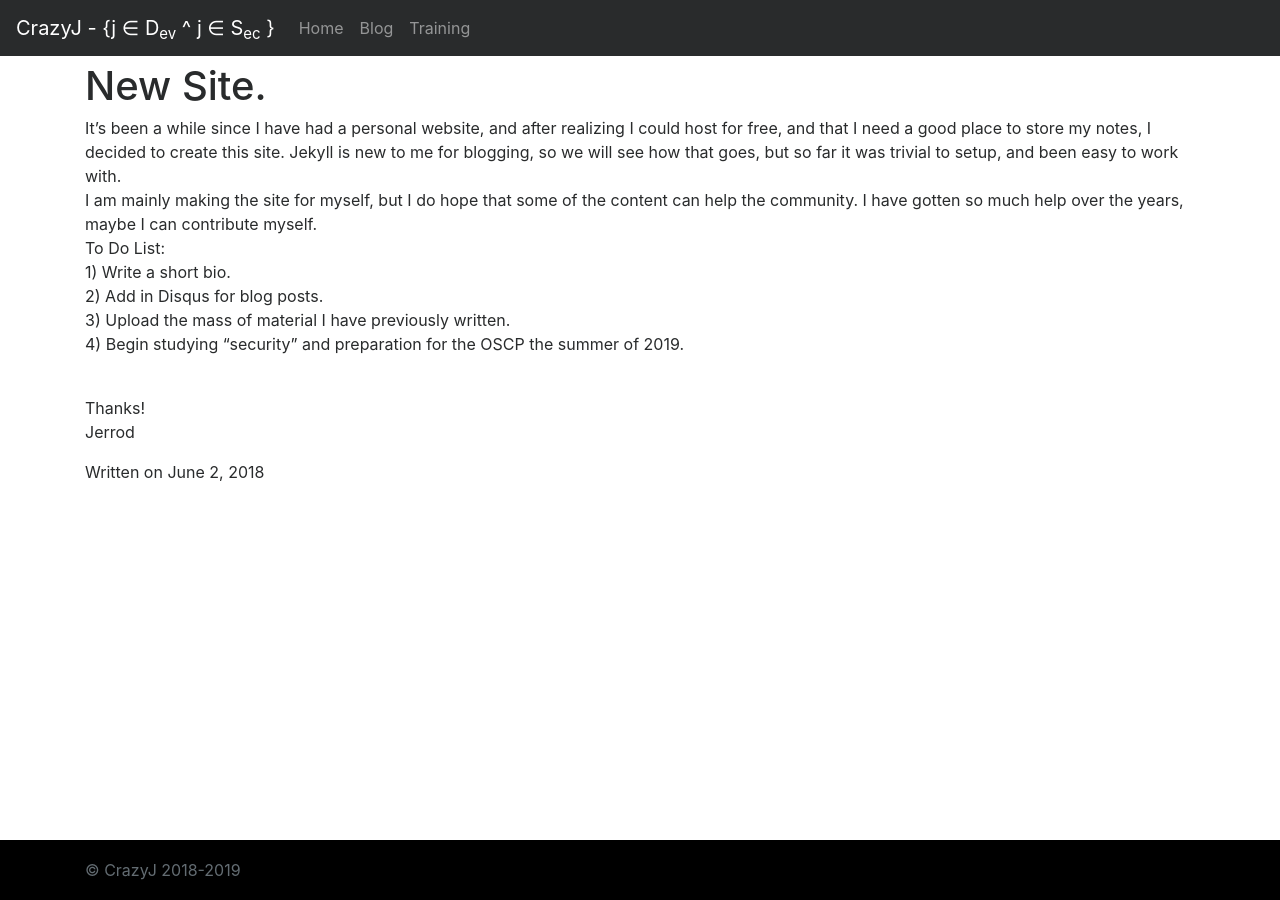
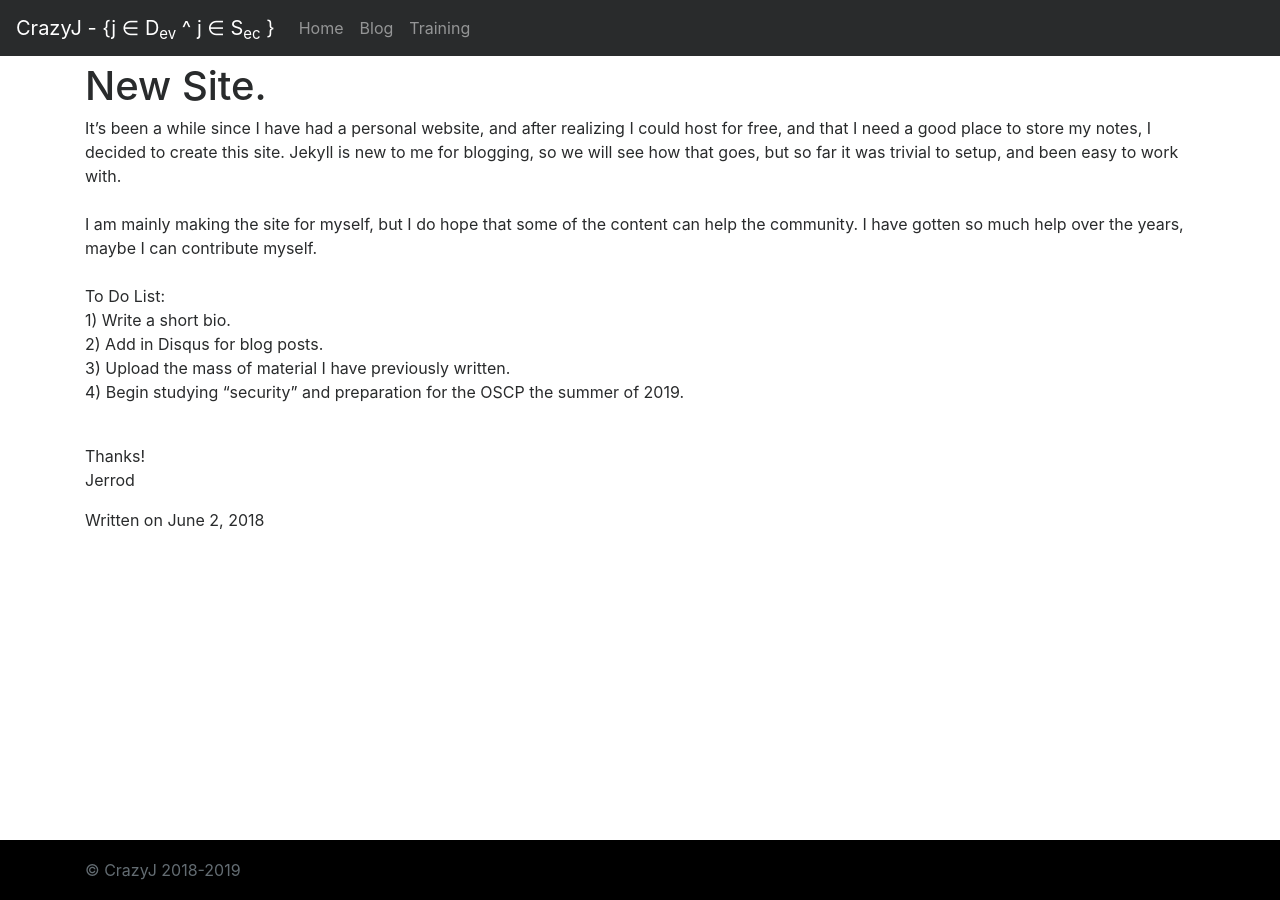
Before and after one commit to CrazyJ-Rod/CrazyJ-Rod.github.io, a Jekyll site: the page built from _posts/2018-06-02-Launches-Site.md, in a window 1280 px wide. Built offline with Jekyll 4.4.1, drawn with Linux system fonts in a browser that asks for light colours; nearby versions of some CDN libraries.

Commit message:
Update 2018-06-02-Launches-Site.md

```diff
--- a/_posts/2018-06-02-Launches-Site.md
+++ b/_posts/2018-06-02-Launches-Site.md
@@ -5,9 +5,9 @@ date: 2018-06-02
 ---
 
 It's been a while since I have had a personal website, and after realizing I could host for free, and that I need a good place to store my notes, I decided to create this site. Jekyll is new to me for blogging, so we will see how that goes, but so far it was trivial to setup, and been easy to work with.
-<br />
+<br /><br />
 I am mainly making the site for myself, but I do hope that some of the content can help the community. I have gotten so much help over the years, maybe I can contribute myself.
-<br />
+<br /><br />
 To Do List:<br />
 1) Write a short bio.<br />
 2) Add in Disqus for blog posts.<br />
```
